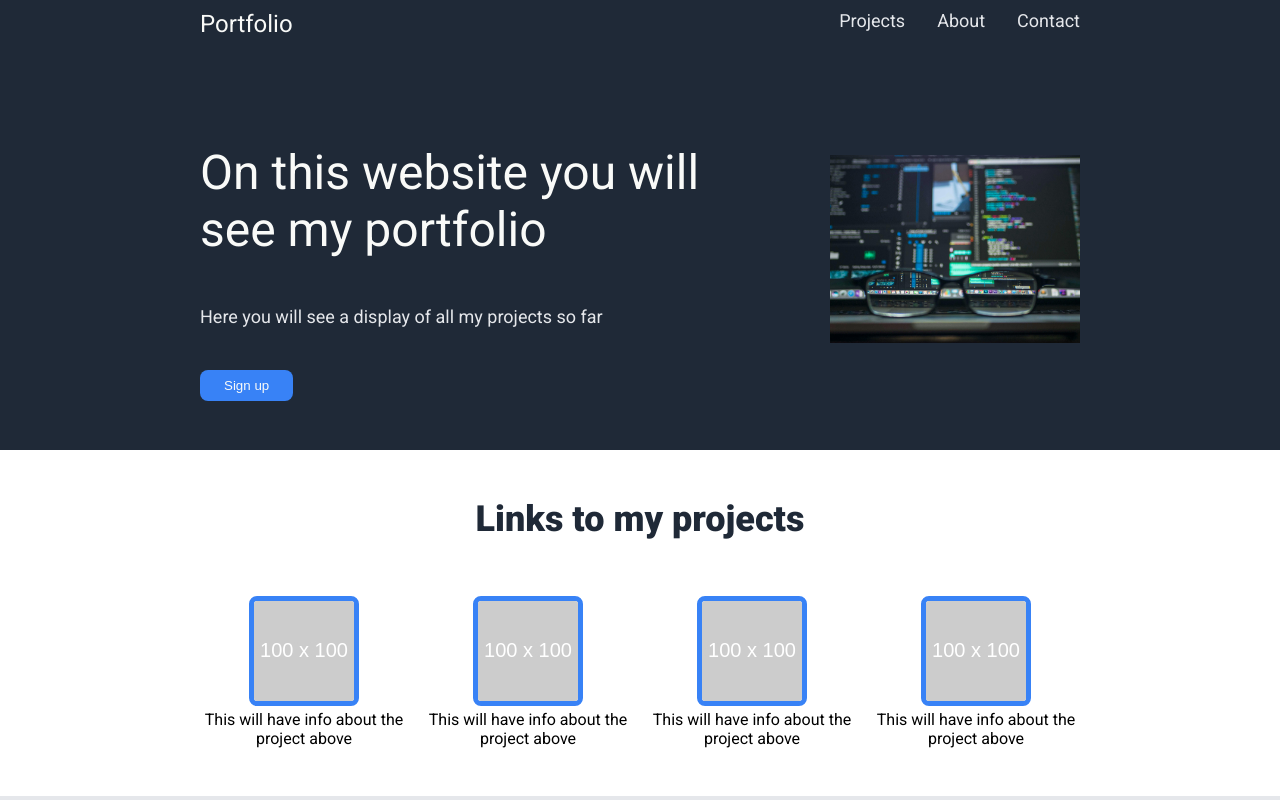
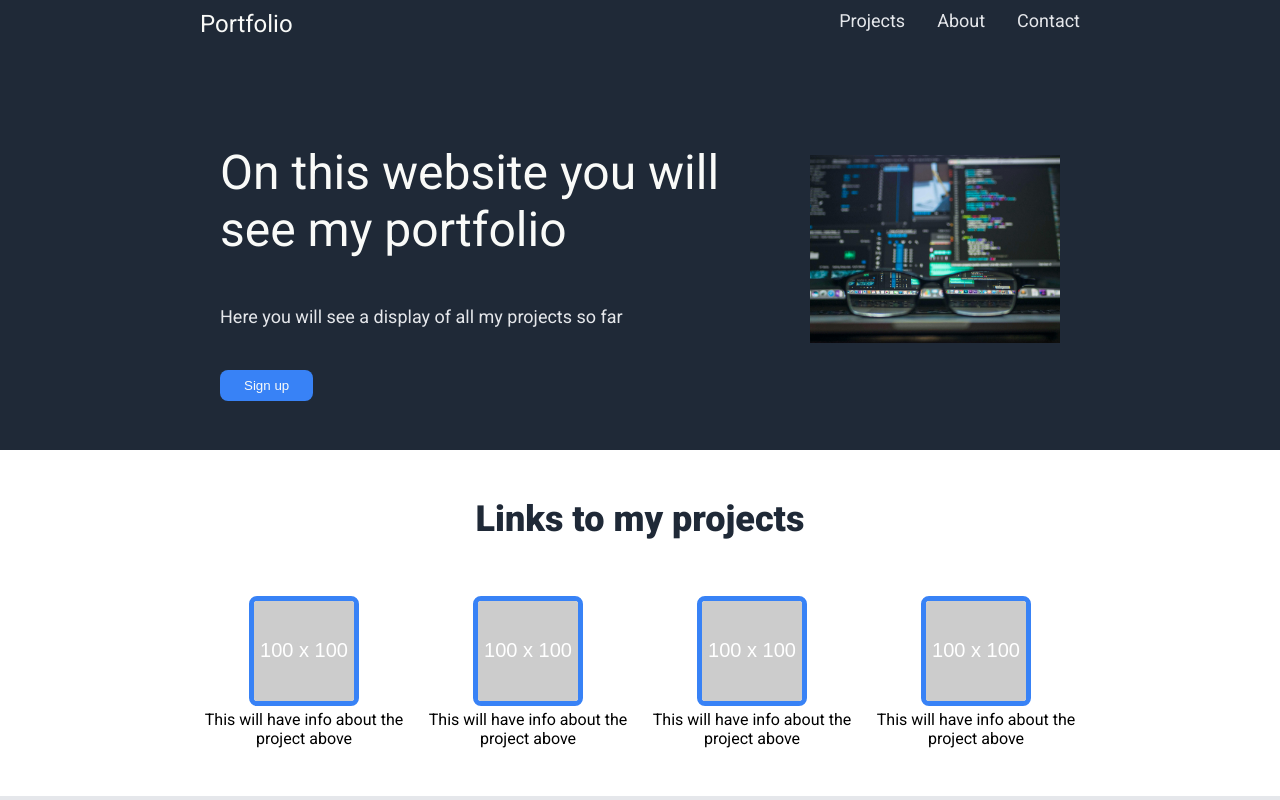
Before and after one commit to oleoetken/landing-page, a plain HTML site: page index.html in a window 1280 px wide. Shown: the top 800 px of the page. Drawn offline with Linux system fonts and the light colour scheme.

Commit message:
Fix resizing of header
Add another div to fix sizing of header on bigger screens

```diff
--- a/index.html
+++ b/index.html
@@ -21,6 +21,7 @@
             </ul>
         </div>
         <div class="header">
+            <div class="header-content">
             <div class="left-box">
                 <div class="top-title"><p>On this website you will see my portfolio</p>
                 <p class="top-text">Here you will see a display of all my projects so far</p>
@@ -29,6 +30,7 @@
             </div>
             <div class="right-box">
             <img src="./images/pc.jpg" class="main-image" alt="Programming picture" width="300" height=auto>
+            </div>
             </div>
         </div>
         </div>
--- a/style.css
+++ b/style.css
@@ -31,12 +31,22 @@ ul {
 
 .header {
     background-color: #1F2937;
-    display: flex;
-    align-items: center;
     padding-top: 48px;
     padding-left: 200px;
     padding-right: 200px;
     padding-bottom: 48px;
+
+}
+
+.header-content {
+    display: flex;
+    align-items: center;
+    gap: 32px;
+    align-items: center;
+    padding: 0 20px;
+    margin: 0 auto;
+    justify-content: center;
+    max-width: 1200px;
 }
 
 .top-header {
```
